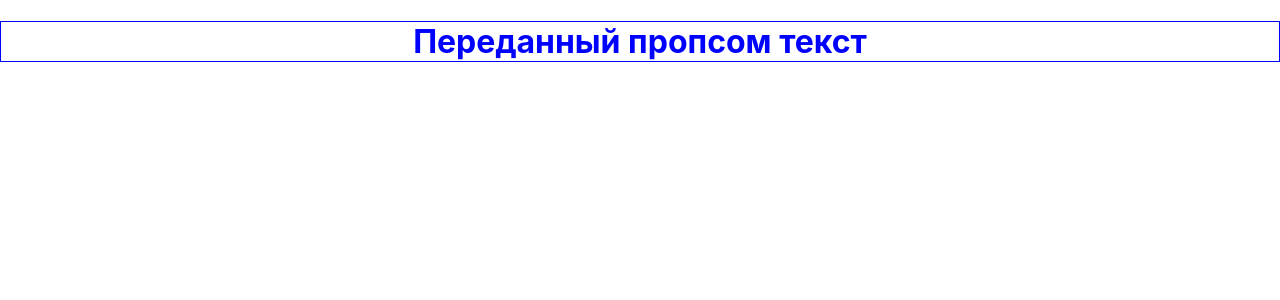
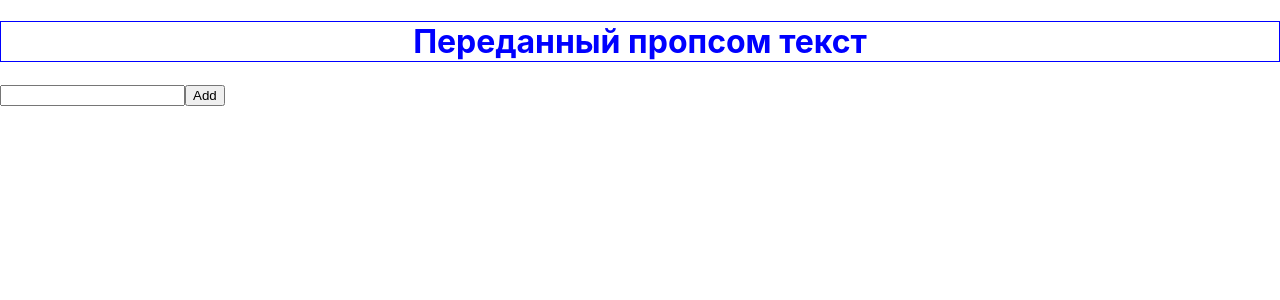
Before and after one commit to LilyaOvs/CourseReact, a React (Create React App) app: page / in a window 1280 px wide. Shown: the top 300 px of the page. Built offline with nearby package versions, Linux system fonts and the light colour scheme.

Commit message:
homework-2

```diff
--- a/src/App.js
+++ b/src/App.js
@@ -1,9 +1,39 @@
+import { useEffect, useState } from 'react'
 import { Message } from './components/Message'
+import { Form } from './components/Form/Form'
+import { MessageList } from './components/Message/MessageList.'
+
 
 export function App() {
+
+    const [message, setMessage] = useState([]);
+    const addMess = (newMess) => {
+        setMessage([...message, newMess]);
+    }
+
+    useEffect(() => {
+        if (message.length > 0 && message[message.length - 1].author === 'user') {
+            const timeout = setTimeout(() => {
+                addMess({
+                    author: 'bot',
+                    text: 'bot it`s me'
+                })
+            }, 1500);
+
+            return () => {
+                clearTimeout(timeout);
+            }
+        }
+
+
+
+    }, [message])
+
     return (
         <>
             <Message title='Переданный пропсом текст' />
+            <Form addMessage={addMess} />
+            <MessageList mess={message}></MessageList>
         </>
     )
 }
--- /dev/null
+++ b/src/components/Form/Form.jsx
@@ -0,0 +1,28 @@
+import { useState } from "react"
+import { Button } from "../ui/Button"
+
+export function Form({ addMessage }) {
+    const [text, setText] = useState('');
+
+    const handleSubmit = (e) => {
+        e.preventDefault();
+        addMessage({
+            author: 'user',
+            text
+        });
+        setText('');
+        console.log('text', text);
+    }
+
+    return (
+        <>
+            <form onSubmit={handleSubmit}>
+                <input type="text"
+                    value={text}
+                    onChange={(event) => setText(event.target.value)} />
+                <Button type="submit">Add</Button>
+            </form>
+
+        </>
+    )
+}
--- /dev/null
+++ b/src/components/Message/MessageList..jsx
@@ -0,0 +1,10 @@
+export function MessageList({ mess }) {
+    return (
+        <>
+            <ul>{mess.map((item, idx) => (
+                <li key={idx}>{item.text}</li>
+            ))}
+            </ul>
+        </>
+    )
+}
--- /dev/null
+++ b/src/components/ui/Button.jsx
@@ -0,0 +1,7 @@
+export function Button(props) {
+    return (
+        <>
+            <button {...props}>{props.children}</button>
+        </>
+    )
+}
```
